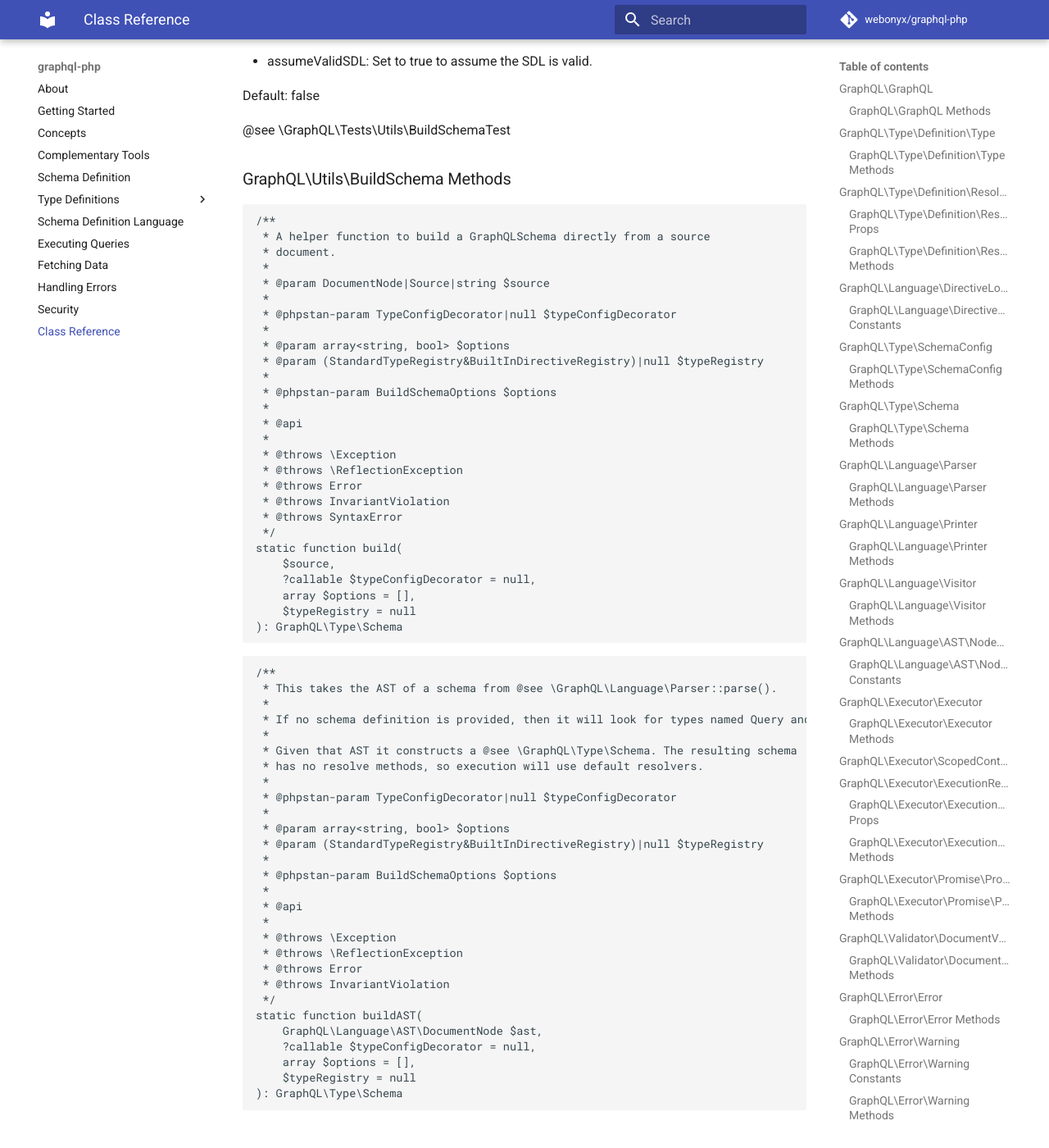
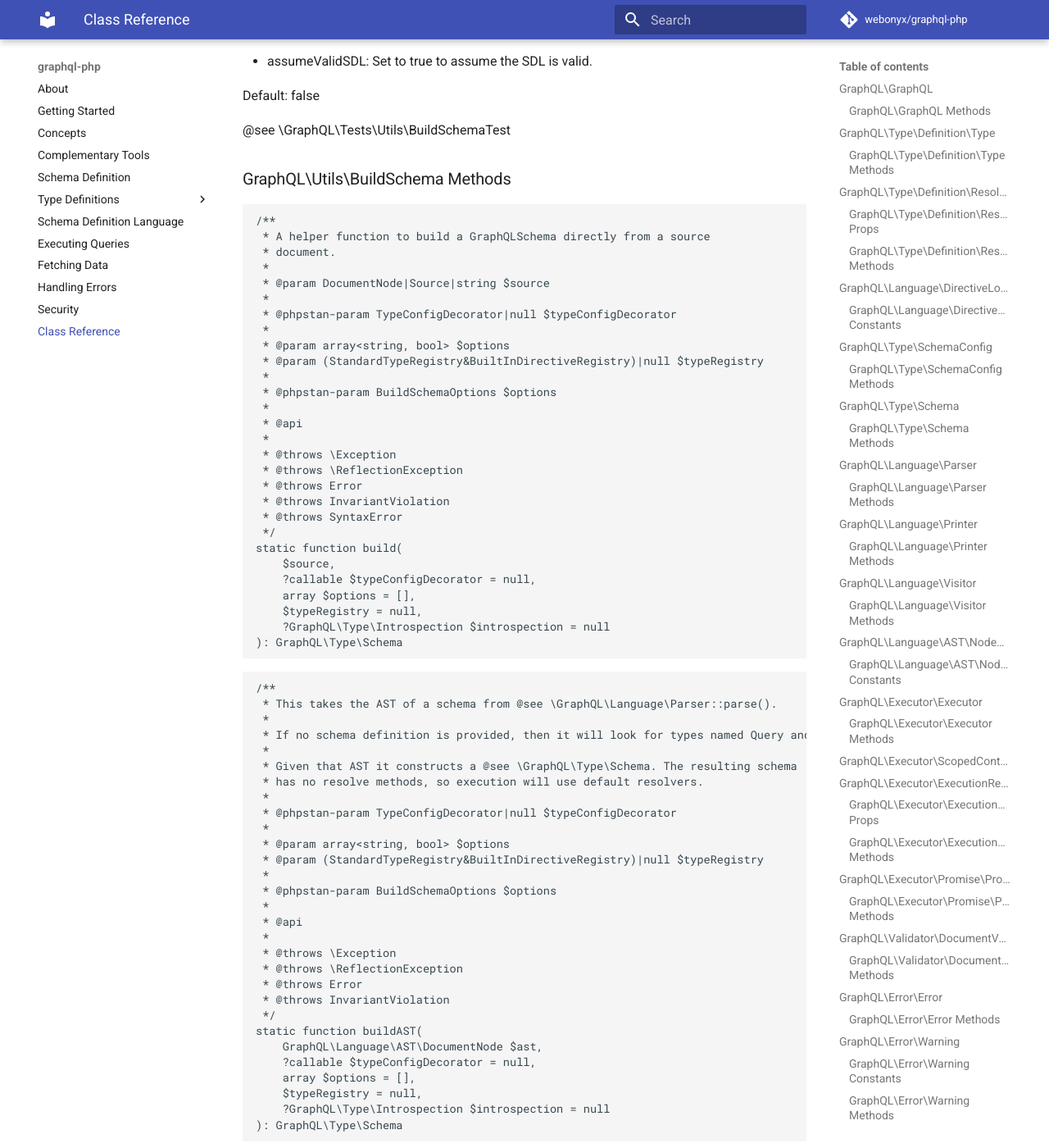
Before and after one commit to webonyx/graphql-php, an MkDocs documentation site: the page built from docs/class-reference.md, in a window 1280 px wide and 1400 px high, scrolled down 45659 px. Shown: the whole window at 82% size. Built offline with MkDocs 1.6.1 and Material for MkDocs 9.7.7, drawn with Linux system fonts in a browser that asks for light colours; comment, search, counter and statistics services are not loaded.

````diff
--- a/docs/class-reference.md
+++ b/docs/class-reference.md
@@ -2445,7 +2445,8 @@ static function build(
     $source,
     ?callable $typeConfigDecorator = null,
     array $options = [],
-    $typeRegistry = null
+    $typeRegistry = null,
+    ?GraphQL\Type\Introspection $introspection = null
 ): GraphQL\Type\Schema
 ```
 
@@ -2476,7 +2477,8 @@ static function buildAST(
     GraphQL\Language\AST\DocumentNode $ast,
     ?callable $typeConfigDecorator = null,
     array $options = [],
-    $typeRegistry = null
+    $typeRegistry = null,
+    ?GraphQL\Type\Introspection $introspection = null
 ): GraphQL\Type\Schema
 ```
 
````
